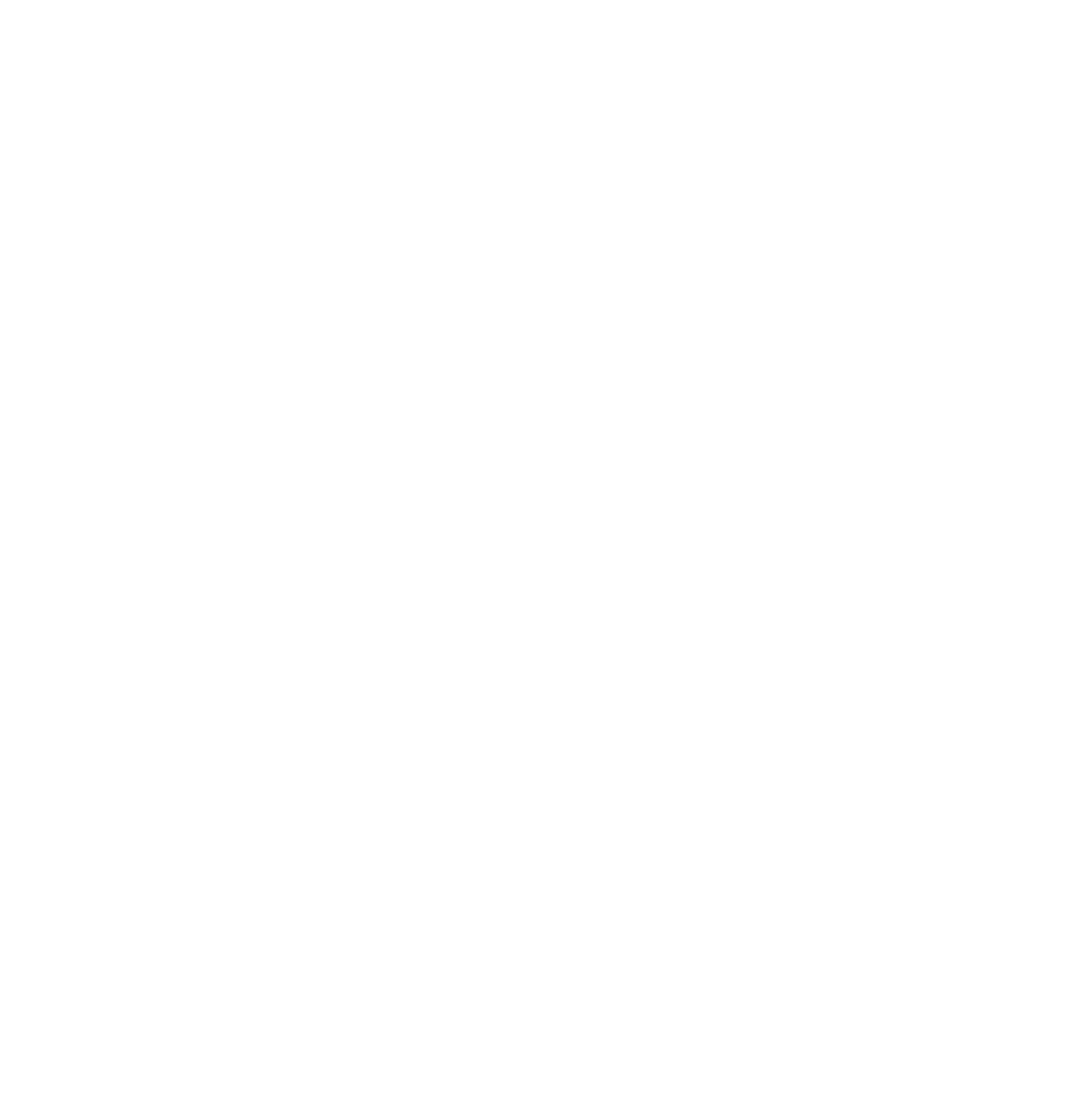
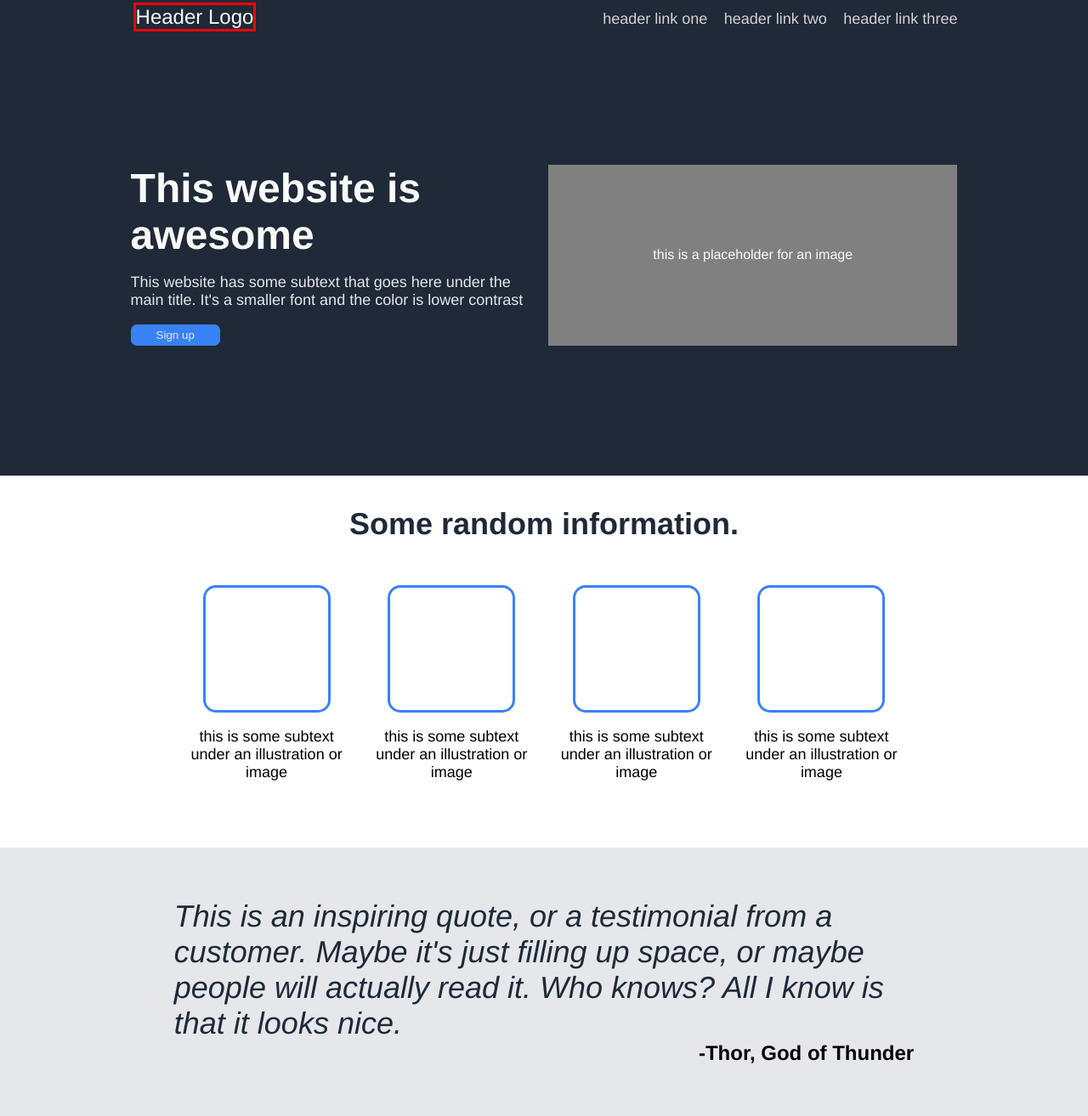
Before and after one commit to minimal-pair/landing-page, a plain HTML site: page index.html in a window 1280 px wide. Shown: the whole page at 85% size. Before the commit the page ends 800 px from the top, so only its background shows below. Drawn offline with Linux system fonts and the light colour scheme.

Commit message:
add first sections

```diff
--- a/index.html
+++ b/index.html
@@ -4,9 +4,58 @@
     <meta charset="UTF-8">
     <meta http-equiv="X-UA-Compatible" content="IE=edge">
     <meta name="viewport" content="width=device-width, initial-scale=1.0">
+    <link rel="stylesheet" href="styles.css">
     <title>Landing Page</title>
 </head>
 <body>
-
+    <header>
+        <p>Header Logo</p>
+        <div class="links">
+            <a href="">header link one</a>
+            <a href="">header link two</a>
+            <a href="">header link three</a>
+        </div>
+    </header>
+    <div class="hero">
+        <div id="text">
+            <h2>This website is awesome</h2>
+            <p>This website has some subtext that goes here under the main title.
+                It's a smaller font and the color is lower contrast</p>
+            <button>Sign up</button>
+        </div>
+        <div id="image">this is a placeholder for an image</div>
+    </div>
+    <div id="info-section">
+        <h3>Some random information.</h3>
+        <div id="squares">
+            <div class="info">
+                <div class="square"></div>
+                <p class="subtext">this is some subtext under an illustration
+                    or image</p>
+            </div>
+            <div class="info">
+                <div class="square"></div>
+                <p class="subtext">this is some subtext under an illustration
+                    or image</p>
+            </div>
+            <div class="info">
+                <div class="square"></div>
+                <p class="subtext">this is some subtext under an illustration
+                    or image</p>
+            </div>
+            <div class="info">
+                <div class="square"></div>
+                <p class="subtext">this is some subtext under an illustration
+                    or image</p>
+            </div>
+        </div>
+    </div>
+    <div id="quote">
+        <span id="quote-text">This is an inspiring quote, or a testimonial from a customer.
+            Maybe it's just filling up space, or maybe people will actually
+            read it. Who knows? All I know is that it looks nice.
+        </span>
+        <span id="quote-author">-Thor, God of Thunder</span>
+    </div>
 </body>
 </html>
--- a/styles.css
+++ b/styles.css
@@ -0,0 +1,131 @@
+body {
+    margin: 0;
+    padding: 0;
+    /*border: red solid 3px;*/
+    font-family: Helvetica, Arial, sans-serif;
+}
+
+header, .hero {
+    background-color: #1F2937;
+    color: #F9FAF8;
+    /*border: red solid 3px;*/
+}
+
+header {
+    display: flex;
+    align-items: baseline;
+    justify-content: space-between;
+    padding: 0 12vw;
+}
+
+header p {
+    font-size: 24px;
+    border: red solid 3px;
+    margin: 3px;
+    color: #F9FAF8
+}
+
+.links a {
+    margin-left: 15px;
+}
+
+a:link {
+    font-size: 18px;
+    color: #E5E7EB;
+    text-decoration: none;
+}
+
+a:visited {
+    color: lightgray;
+}
+
+.hero {
+    padding: 12vw;
+    display: flex;
+}
+
+#text {
+    flex: 1;
+    padding-right: 10px;
+}
+
+#image {
+    background-color: gray;
+    flex: 1;
+    display: flex;
+    justify-content: center;
+    align-items: center;
+}
+
+#text h2 {
+    font-size: 48px;
+    font-weight: bolder;
+    color: #F9FAF8;
+    margin: 0;
+}
+
+#text p {
+    font-size: 18px;
+    color: #E5E7EB;
+}
+
+#text button {
+    background-color: #3882F6;
+    color: #E5E7EB;
+    padding: 5px 30px;
+    border-radius: 7px;
+    border: none;
+}
+
+#info-section h3 {
+    color: #1F2937;
+    font-weight: bolder;
+    font-size: 36px;
+    text-align: center;
+}
+
+#squares {
+    display: flex;
+    justify-content: center;
+    padding: 15px 16vw 60px 16vw;
+}
+
+.info {
+    display: flex;
+    flex-direction: column;
+    align-items: center;
+    padding: 0 15px;
+}
+
+.square {
+    box-sizing: border-box;
+    width: 150px;
+    height: 150px;
+    border: #3882F6 3px solid;
+    border-radius: 15px;
+}
+
+.subtext {
+    font-size: 18px;
+    text-align: center;
+}
+
+#quote {
+    background-color: #E5E7EB;
+    padding: 60px 16vw;
+    display: flex;
+    flex-direction: column;
+}
+
+#quote-text {
+    font-size: 36px;
+    font-weight: 200;
+    color: #1F2937;
+    font-style: italic;
+}
+
+#quote-author {
+    font-weight: 700;
+    font-size: 24px;
+    text-align: right;
+}
```
